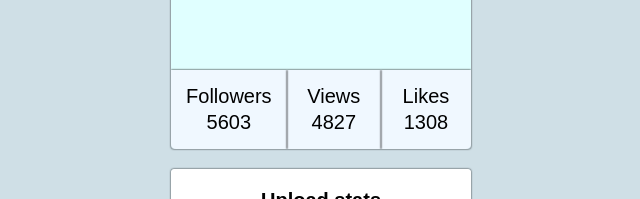
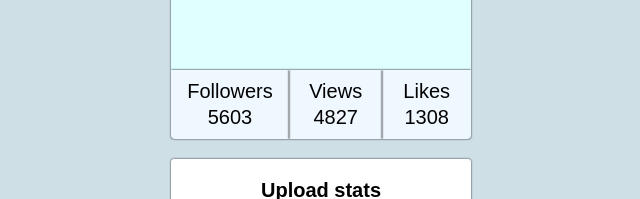
Before and after one commit to Pashab52/goit-react-hw-01-components, a React (Create React App) app: page / in a window 1280 px wide. Shown: the part 350-549 px from the top of the page, without its empty margins (319-959 px from the left). Built offline with nearby package versions, Linux system fonts and the light colour scheme.

Commit message:
Update Profile.module.css

```diff
--- a/src/components/Profile/Profile.module.css
+++ b/src/components/Profile/Profile.module.css
@@ -40,7 +40,7 @@
     display: flex;
     flex-wrap: wrap;
     box-shadow: 0 0 2px;
-    padding: 15px;
+    padding: 10px;
 }
 
 .label{
```
